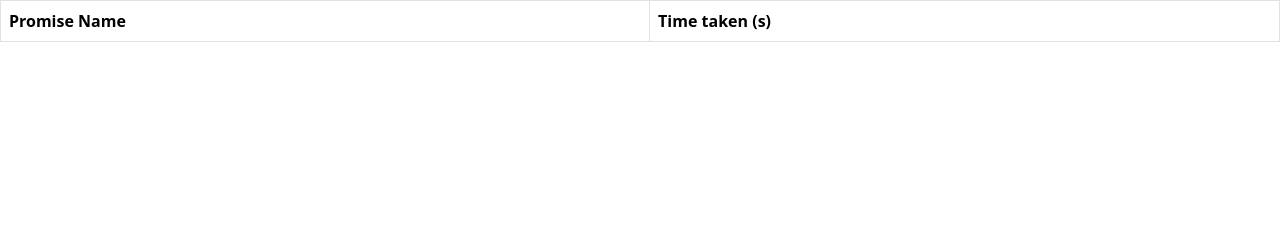
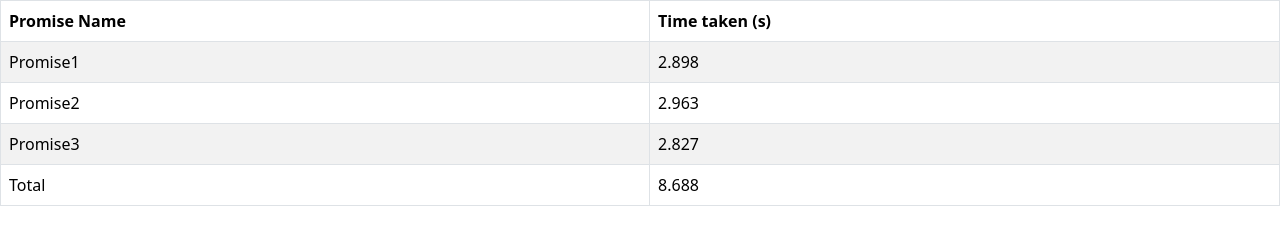
Before and after one commit to acciojob/wait-for-multiple-promises-ak1303, a website: page main.html in a window 1280 px wide. Drawn offline with nearby package versions, Linux system fonts and the light colour scheme.

Commit message:
created a submission

```diff
--- a/script.js
+++ b/script.js
@@ -1 +1,48 @@
-//your JS code here. If required.
+let output = document.getElementById('output');
+let trDefault = document.createElement('tr');
+trDefault.innerHTML = `<td colspan="2">Loading...</td>`;
+output.append(trDefault);
+
+let total = 0;
+
+let promise1 = new Promise((resolve, reject) => {
+    let delay = (Math.random()*2)+1;
+    total += delay;
+    setTimeout(() => {
+        resolve({ promise: 'Promise1', delay: delay });
+    }, delay * 1000);
+});
+
+let promise2 = new Promise((resolve, reject) => {
+    let delay = (Math.random()*2)+1;
+    total += delay;
+    setTimeout(() => {
+        resolve({ promise: 'Promise2', delay: delay });
+    }, delay * 1000);
+});
+
+let promise3 = new Promise((resolve, reject) => {
+    let delay = (Math.random()*2)+1;
+    total += delay;
+    setTimeout(() => {
+        resolve({ promise: 'Promise3', delay: delay });
+    }, delay * 1000);
+});
+
+Promise.all([promise1, promise2, promise3])
+    .then((values) => {
+        output.removeChild(trDefault);
+        values.forEach(value => {
+            let tr = document.createElement('tr');
+            tr.innerHTML = `
+                <td>${value.promise}</td>
+                <td>${value.delay.toFixed(3)}</td>`;
+            output.appendChild(tr);
+        });
+
+        let totalRow = document.createElement('tr');
+        totalRow.innerHTML = `
+            <td>Total</td>
+            <td>${total.toFixed(3)}</td>`;
+        output.appendChild(totalRow);
+    });
```
Also changed, not shown: main.html (+3 -1 lines).
